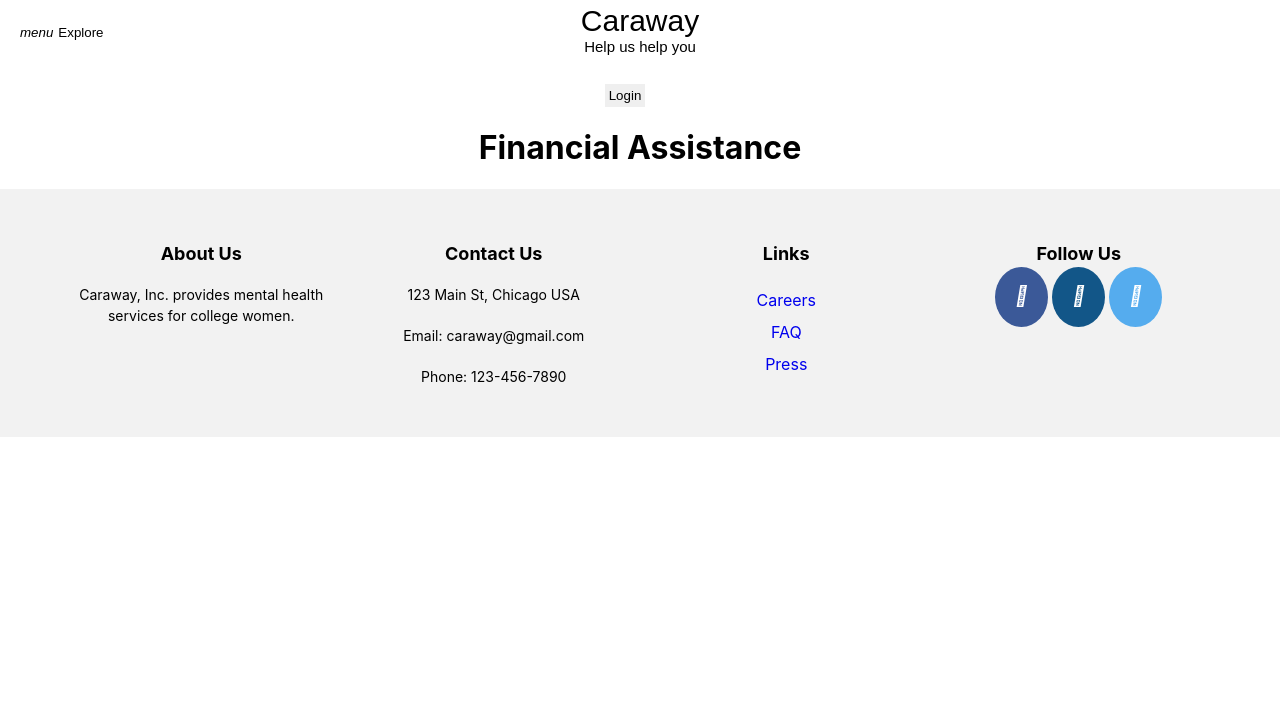
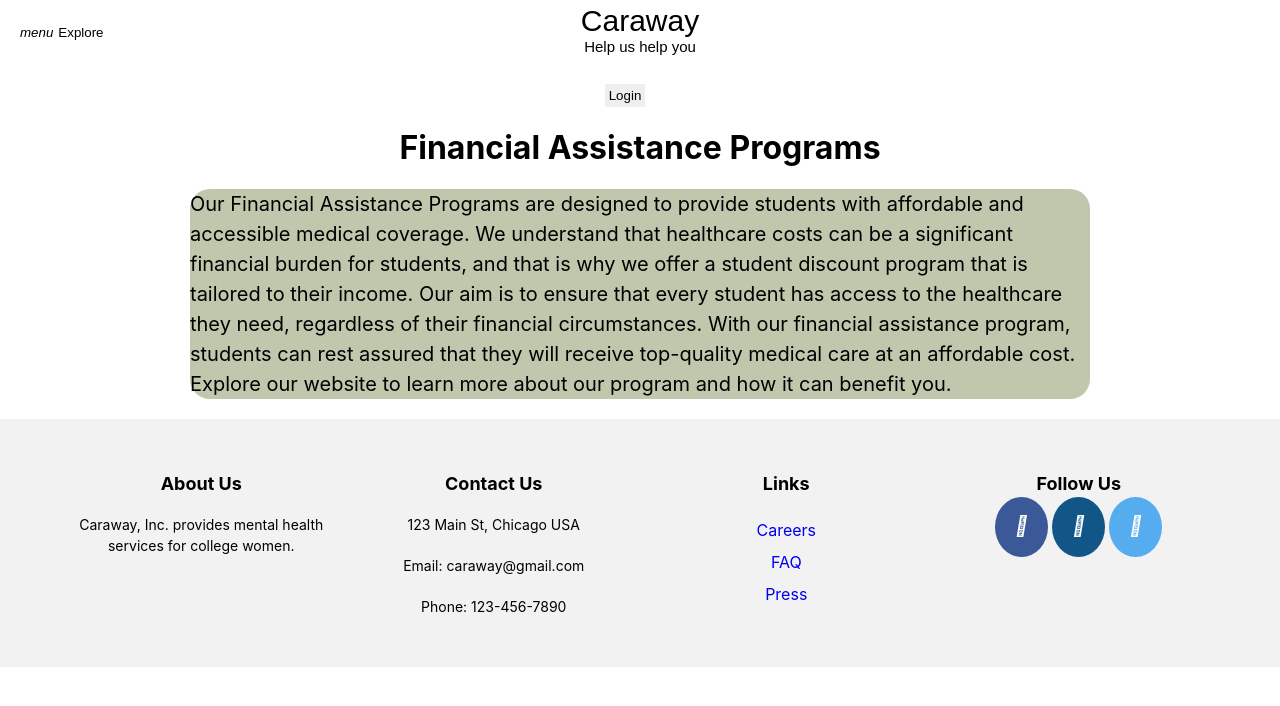
Before and after one commit to adamaripici/projectCode, a React (Create React App) app in the folder react/caraway-app/: page /financial-assistance in a window 1280 px wide. Shown: the top 706 px of the page. Built offline with nearby package versions, Linux system fonts and the light colour scheme.

Commit message:
updated financial-assistance

```diff
--- a/react/caraway-app/src/FinancialAssistance.css
+++ b/react/caraway-app/src/FinancialAssistance.css
@@ -0,0 +1,12 @@
+.about-financial{
+    border-radius: 20px;
+    background-color: #BFC8AD;
+    max-width: 900px;
+    text-align: left;
+    align-items: center;
+    margin-left: auto; margin-right: auto;
+}
+
+.financial-text {
+    font-size: 20px;
+}
--- a/react/caraway-app/src/FinancialAssistance.js
+++ b/react/caraway-app/src/FinancialAssistance.js
@@ -4,7 +4,10 @@ import "./FinancialAssistance.css";
 export default function FinancialAssistance() {
   return (
     <div className="FinancialAssistance">
-      <h1 className="project-title"><a >Financial Assistance</a></h1>
+      <h1 className="project-title"><a >Financial Assistance Programs</a></h1>
+      <div className="about-financial">
+            <p className="financial-text">Our Financial Assistance Programs are designed to provide students with affordable and accessible medical coverage. We understand that healthcare costs can be a significant financial burden for students, and that is why we offer a student discount program that is tailored to their income. Our aim is to ensure that every student has access to the healthcare they need, regardless of their financial circumstances. With our financial assistance program, students can rest assured that they will receive top-quality medical care at an affordable cost. Explore our website to learn more about our program and how it can benefit you.</p>
+      </div>
     </div>
   );
 }
```
